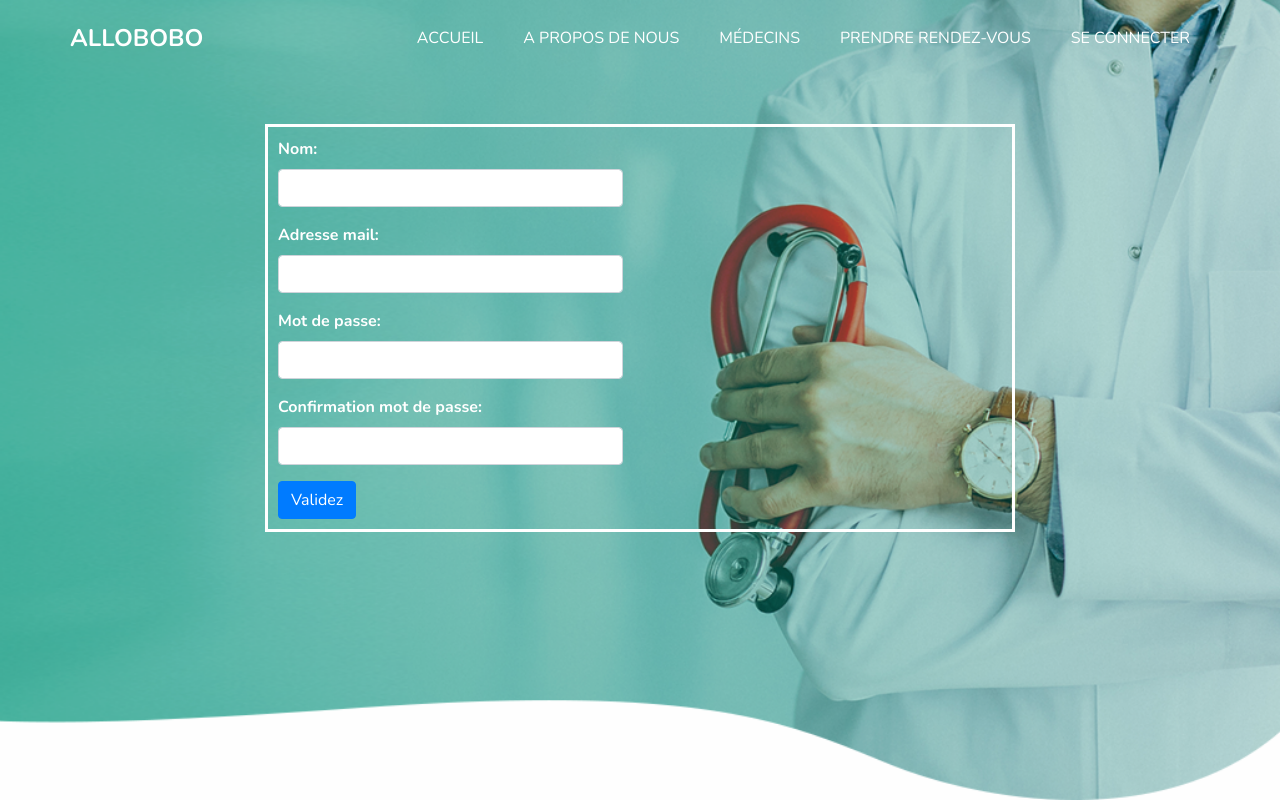
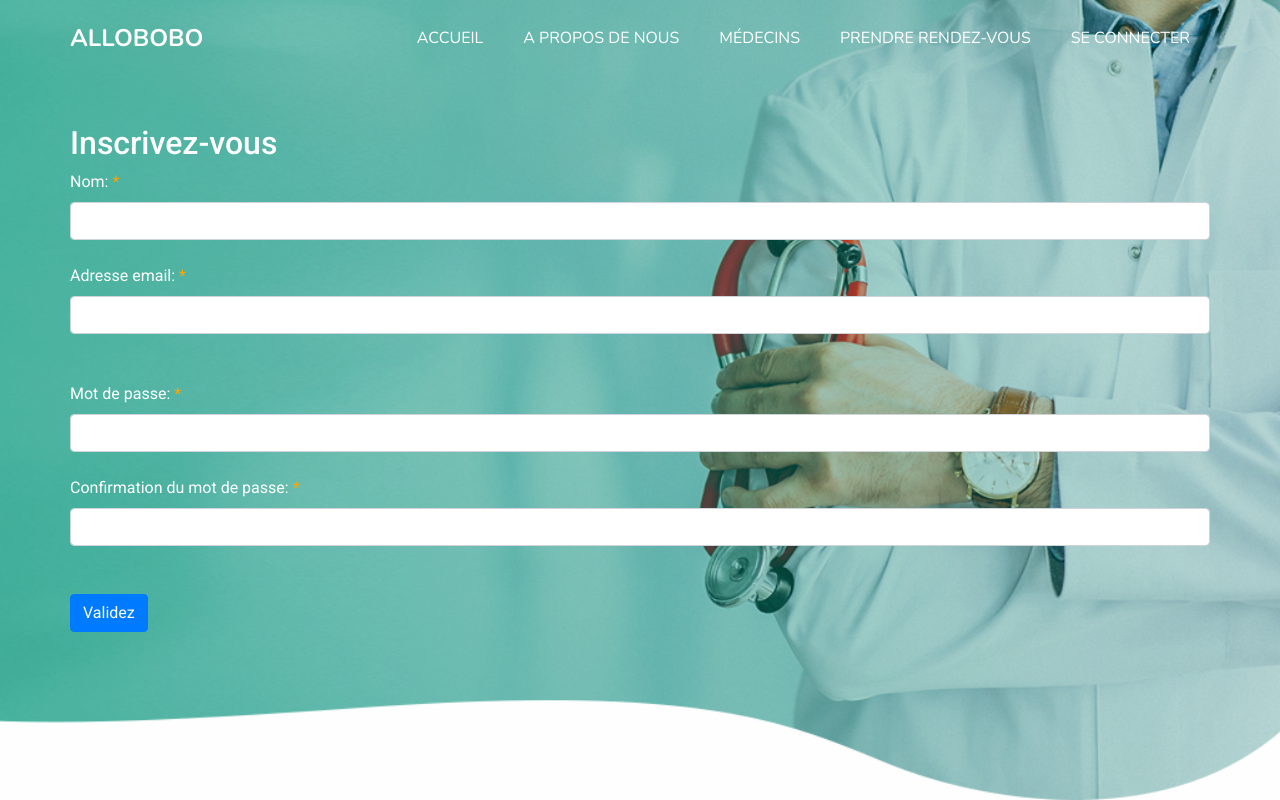
Before and after one commit to wardenstyle/allobobo, a PHP site: page /inscription.php in a window 1280 px wide. Run offline with PHP 8.4, Linux system fonts and the light colour scheme; some libraries are stand-ins or nearby versions.

Commit message:
formulaire inscription généré avec HtmlGenerator

```diff
--- /dev/null
+++ b/css/inscription.css
@@ -0,0 +1,34 @@
+/**
+CSS de la page inscription
+*/
+h3,h2,form,label,button {
+    color: white;
+    font-family: 'Roboto',sans-serif;
+}
+table {
+    color: white;
+}
+.erreur_text {
+    color: white;
+    font-family: 'Roboto';
+}
+#form {
+    display: flex;
+    flex-direction: column;
+    align-items: start;
+    border: solid;
+    color: white;
+    padding: 10px;
+    text-align: justify;
+
+}
+.custom-width {
+    width: 150%;
+}
+.title_cp {
+    text-align: center;
+}
+#resultat, .erreur_text {
+
+    display:inline;background-color:#942003;color:white; font-family:Arial;
+}
--- a/includes/HtmlGenerator.php
+++ b/includes/HtmlGenerator.php
@@ -150,10 +150,11 @@ class HtmlGenerator {
     function add_begin_div($atts, $add_flush_html = true){
 		$a = $this->shortcode_atts( array(
 			'class_name' => 'name',
+			'id' =>'id_div',
  			'newline' =>  $this->auto_newline,
 			), $atts );
 
-        $r = "<div class='{$a['class_name']}'>";
+        $r = "<div id='{$a['id']}' class='{$a['class_name']}'>";
 
  		if ($a['newline']) $r .= '<br>';
 
@@ -233,12 +234,14 @@ class HtmlGenerator {
 			'name' => 'ab_input',
 			'label' => null,
 			'type' => 'text',
-			'value' => null,
+			'value' => '',
 			'mandatory' => false,
 			'newline' =>  $this->auto_newline,
 			'div' => $this->auto_div,
 			'placeholder' => null,
 			'label-align' => 'left',
+			'onchange' => null,
+			'onkeyup' => null,
 			), $atts );
 
 		$r = "";
@@ -250,7 +253,7 @@ class HtmlGenerator {
 		if ($a['mandatory'])
 		{
 			$r_label .= '<span style="color:orange;"> *</span>';
-			$r2 = " required";
+			$r2 = " required ";
 		}
 		$r_label .=  '</label>'.$this->char_rl;
 
@@ -259,16 +262,25 @@ class HtmlGenerator {
 			$r .= $r_label;
 		}
 
-		$r .= '<input class="form-control" id="add_'.$a["name"].'" type="'.$a["type"].'" name="'.$a["name"].'" value="'.$a["value"].'"';
+		$r .= '<input class="form-control" id="'.$a["name"].'" type="'.$a["type"].'" name="'.$a["name"].'" value="'.$a["value"].'"';
 
 		if (isset($a['placeholder']))
 		{
 			$r .= ' placeholder ="'.$a['placeholder'].'"';
 		}
 
+		if($a['onchange'])
+		{
+			$r .= 'onchange="'.$a['onchange'].'"';
+		}
+
+		if($a['onkeyup'])
+		{
+			$r .= 'onkeyup="'.$a['onkeyup'].'"';
+		}
 		if ($a['mandatory'])
 		{
-			$r .= " required";
+			$r .= " required ";
 		}
 
 		$r .= '>';
@@ -283,7 +295,7 @@ class HtmlGenerator {
 		// Retour chariot pour meilleure lecture html
 		$r .= $this->char_rl;
 
-		if ($a['div']) $r .= $this->add_end_div(array(), false);
+		//if ($a['div']) $r .= $this->add_end_div(array(), false);
 
 		// on concaténe pour le flush
 		if ($add_flush_html) $this->html .= $r;
@@ -321,5 +333,6 @@ class HtmlGenerator {
 
 		return $r;
 	}
+
 }
 ?>
--- a/inscription.php
+++ b/inscription.php
@@ -8,7 +8,18 @@
  *
  * @todo encrypter le mot de passe ligne 64
  */
+/**
+ * inclusion des outils
+ */
+require_once 'database/database_load.php';
+$html_gen =  new HtmlGenerator();
 
+/** Initialisation des variables */
+$connexion = false;
+$nom = $email = $password = "";
+$erreur_pass = $erreur_nom = $erreur_email = $erreur_repeat = $erreur = "";
+
+/** Traitement des saisies */
 if(isset($_POST['submit'])){
 
 	$validation = true;
@@ -63,7 +74,6 @@ if(isset($_POST['submit'])){
         exit();
     }
 
-
 	if($validation){
 		$password = md5($password);
 
@@ -89,97 +99,111 @@ if(isset($_POST['submit'])){
 
 }
 
-?><!DOCTYPE html>
-<html>
-	<?php include('header.php') ?>
+echo "<!DOCTYPE html><html><head>";
+include('header.php'); //head
 
-	<style>
-        h3 {
-            color: white;
-            font-family: 'Roboto';
-        }
-        table {
-            color: white;
-        }
-        .erreur_text {
-            color: white;
-            font-family: 'Roboto';
-        }
-        #form {
-            display: flex;
-            flex-direction: column;
-            align-items: start;
-            border: solid;
-            color: white;
-            padding: 10px;
-            text-align: justify;
-        }
-        .custom-width {
-            width: 150%;
-        }
-    </style>
-</head>
-<body>
-    <div class="hero_area">
-        <div class="hero_bg_box">
-            <img src="images/hero-bg.png" alt="">
-        </div>
+echo
+"<link href='css/inscription.css' rel='stylesheet'></head>
+<body><div class='hero_area'><div class='hero_bg_box'><img src='images/hero-bg.png' alt=''></div>";
+//navigation section
+include('navigation.php');
 
-        <!-- navigation section  -->
-        <?php include('navigation.php') ?>
-        <!-- navigation section -->
 
-        <?php if ((isset($validation)) && ($validation == true)) { ?>
-            <center>
-                <h3>Votre compte a été créé !</h3><br/>
-                <a class="btn btn-primary" href="connexion.php" id="lien_retour">Se connecter</a>
-            </center>
-        <?php } else { ?>
-            <div class="container mt-5">
-                <div class="row justify-content-center">
-                    <div class="col-md-8">
-                        <form id="form" method="post" action="inscription.php">
-                            <div class="form-group">
-                                <label for="nom" style="color:white; font-weight:bold">Nom:</label>
-                                <input type="text" name="nom" class="form-control custom-width" id="nom" value="<?php if (isset($nom)) echo $nom; ?>">
-                            </div>
-                            <div class="form-group">
-                                <label for="email" style="color:white; font-weight:bold">Adresse mail:</label>
-                                <input type="email" name="email" id="email" class="form-control custom-width" value="<?php if (isset($email)) echo $email; ?>" onchange="verifier_email()" onkeyup="verifier_email()">
-                            </div>
-                            <div id="resultat" style="display:inline;background-color:#942003;color:white; font-family:Arial;"></div>
-                            <div class="form-group">
-                                <label for="password" style="color:white; font-weight:bold">Mot de passe:</label>
-                                <input type="password" name="password" id="password" class="form-control custom-width" value="<?php if (isset($password)) echo $password; ?>" onchange="verifier_mdp()" onkeyup="verifier_mdp()">
-                            </div>
-                            <div class="form-group">
-                                <label for="repeatpassword" style="color:white; font-weight:bold">Confirmation mot de passe:</label>
-                                <input type="password" name="repeatpassword" id="repeatpassword" class="form-control custom-width" value="<?php if (isset($password)) echo $password; ?>" onchange="verifier_mdp()" onkeyup="verifier_mdp()">
-                            </div>
-                            <div id="resultat2" style="display:inline;background-color:#942003;color:white; font-family:Arial;"></div>
-                            <input id="reserver" type="submit" class="btn btn-primary" name="submit" value="Validez">
-                        </form>
+if ((isset($validation)) && ($validation == true)) {
 
-                        <?php
-                            if (isset($erreur_pass)) echo '<p class="erreur_text">' . $erreur_pass . '</p>';
-                            if (isset($erreur_nom)) echo '<p class="erreur_text">' . $erreur_nom . '</p>';
-                            if (isset($erreur_email)) echo '<p class="erreur_text">' . $erreur_email . '</p>';
-                            if (isset($erreur_repeat)) echo '<p class="erreur_text">' . $erreur_repeat . '</p>';
-                            if (isset($erreur)) echo '<p class="erreur_text">' . $erreur . '</p>';
-                        ?>
-                    </div>
-                </div>
-            </div>
-        <?php } ?>
-    </div>
+    $html_gen->add_title(array('title'=>'Votre compte a été créé, vous pouvez vous connectez.','level'=>'3','class'=>'title_cp'));
+    $connexion = true;
 
-    <!-- Lien vers le JS de Bootstrap et ses dépendances -->
-    <script src="https://code.jquery.com/jquery-3.5.1.slim.min.js"></script>
-    <script src="https://cdn.jsdelivr.net/npm/@popperjs/core@2.5.4/dist/umd/popper.min.js"></script>
-    <script src="https://maxcdn.bootstrapcdn.com/bootstrap/4.5.2/js/bootstrap.min.js"></script>
-</body>
-</html>
+} else {
 
-	<script type="text/javascript" src="monajax.js"></script>
+    $html_gen->add_begin_div(array('class_name'=>'container mt-5'));
+    $html_gen->add_begin_div(array('row justify-content-center'));
+    $html_gen->add_begin_div(array('col-md-8'));
 
-</html>
+    $html_gen->add_begin_form(array('title' => 'Inscrivez-vous' , "method" => 'post' , "action" => 'inscription.php' ));
+    $html_gen->add_begin_div(array('class_name'=>'form-group'));
+    $html_gen->add_input(array(
+                'name' => 'nom',
+                'label' => "Nom: ",
+                'type'=>'text',
+                'placeholder' =>"" ,
+                "mandatory" => true ,
+                'label-align' => 'left',
+                'value' => htmlspecialchars($nom) // Préserve la valeur saisie
+    ));
+    $html_gen->add_end_div(array());
+
+    $html_gen->add_begin_div(array('class_name'=>'form-group'));
+    $html_gen->add_input(array(
+        'name' => 'email',
+        'label' => "Adresse email: ",
+        'type'=>'text',
+        'placeholder' =>"" ,
+        "mandatory" => true ,
+        'newline' =>false,
+        'label-align' => 'left',
+        'value' => htmlspecialchars($email), // Préserve la valeur saisie
+        'onchange' => 'verifier_email()',
+        'onkeyup' => 'verifier_email()',
+    ));
+    $html_gen->add_end_div(array());
+    $html_gen->add_begin_div(array('id'=>'resultat'));
+    $html_gen->add_end_div(array());
+
+    $html_gen->add_begin_div(array('class_name'=>'form-group'));
+    $html_gen->add_input(array(
+        'name' => 'password',
+        'label' => "Mot de passe: ",
+        'type'=>'password',
+        'placeholder' =>"" ,
+        "mandatory" => true ,
+        'label-align' => 'left',
+        'value' => htmlspecialchars($password), // Préserve la valeur saisie
+        'onchange' => 'verifier_mdp()',
+        'onkeyup' => 'verifier_mdp()',
+    ));
+    $html_gen->add_end_div(array());
+
+    $html_gen->add_begin_div(array('class_name'=>'form-group'));
+    $html_gen->add_input(array(
+        'name' => 'repeatpassword',
+        'label' => "Confirmation du mot de passe: ",
+        'type'=>'password',
+        'placeholder' =>"" ,
+        "mandatory" => true ,
+        'label-align' => 'left',
+        'value' => htmlspecialchars($password),
+        'onchange' => 'verifier_mdp()',
+        'onkeyup' => 'verifier_mdp()',
+    ));
+    $html_gen->add_end_div(array());
+
+    $html_gen->add_begin_div(array('id'=>'resultat2'));
+    $html_gen->add_end_div(array());
+    $html_gen->add_button(array('class'=>'btn btn-primary','type'=>'submit','name'=>'submit','style'=>'color:white','value' =>'Validez'));
+    $html_gen->add_end_form(array());
+
+    $html_gen->add_end_div(array());
+    $html_gen->add_end_div(array());
+    $html_gen->add_end_div(array());
+
+    }
+
+    $html_gen->auto_div = false;
+    $html_gen->generate();
+
+    if (isset($erreur_pass)) echo "<p class='erreur_text'>" . $erreur_pass . "</p>";
+    if (isset($erreur_nom)) echo '<p class="erreur_text">' . $erreur_nom . '</p>';
+    if (isset($erreur_email)) echo "<p class='erreur_text'>" . $erreur_email . "</p>";
+    if (isset($erreur_repeat)) echo '<p class="erreur_text">' . $erreur_repeat . '</p>';
+    if (isset($erreur)) echo '<p class="erreur_text">' . $erreur . '</p>';
+    if($connexion) echo "<center><a class='btn btn-primary' href='connexion.php' id='lien_retour'>Se connecter</a></center>";
+
+
+    echo "</div></body>
+    <script src='https://code.jquery.com/jquery-3.5.1.slim.min.js'></script>
+    <script src='https://cdn.jsdelivr.net/npm/@popperjs/core@2.5.4/dist/umd/popper.min.js'></script>
+    <script src='https://maxcdn.bootstrapcdn.com/bootstrap/4.5.2/js/bootstrap.min.js'></script>
+    <script type='text/javascript' src='monajax.js'></script>
+    </html>"; // Lien vers le JS de Bootstrap et ses dépendances
+?>
--- a/monajax.js
+++ b/monajax.js
@@ -95,7 +95,6 @@ function verifier_email()
         a.send("email="+email);
     }
 
-
 }
 
 function verifier_mdp()
```
Also changed, not shown: connexion.php (+10 -29 lines), css/connexion.css (added, +21 -0 lines).
